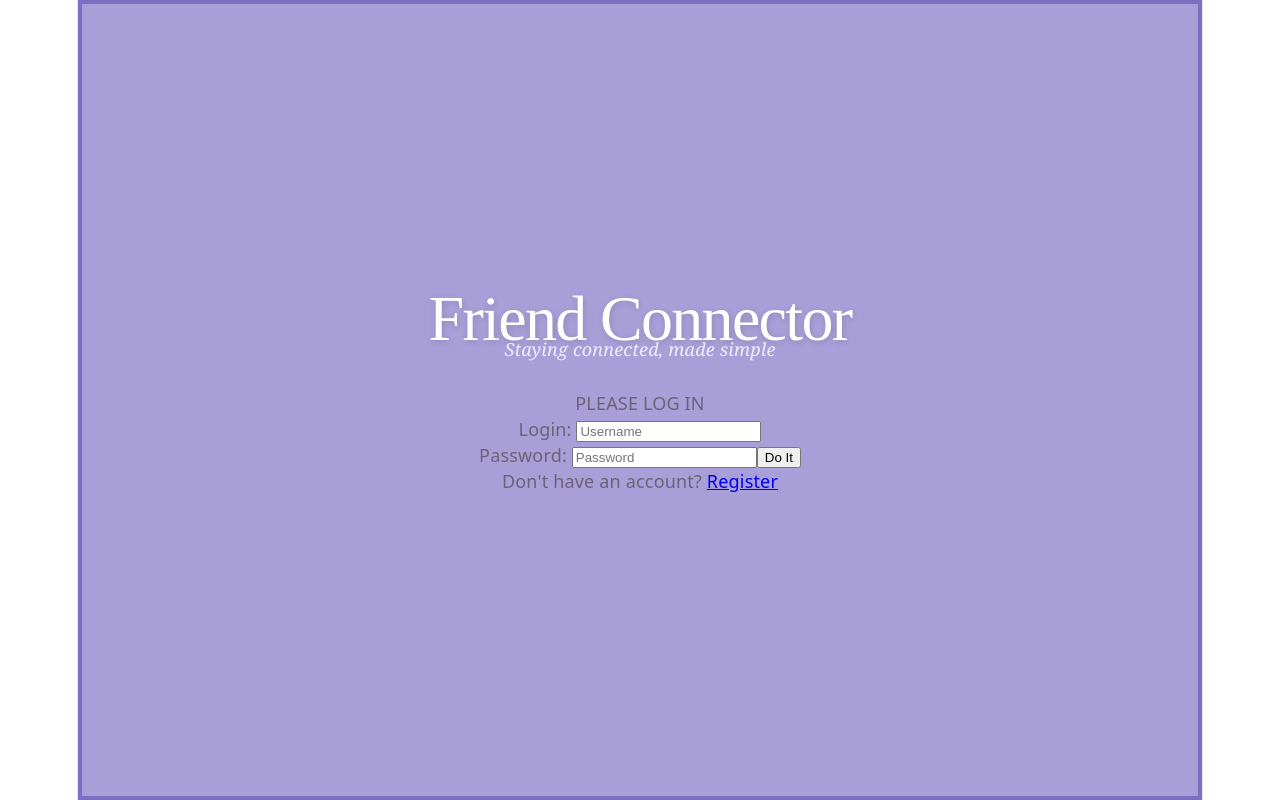
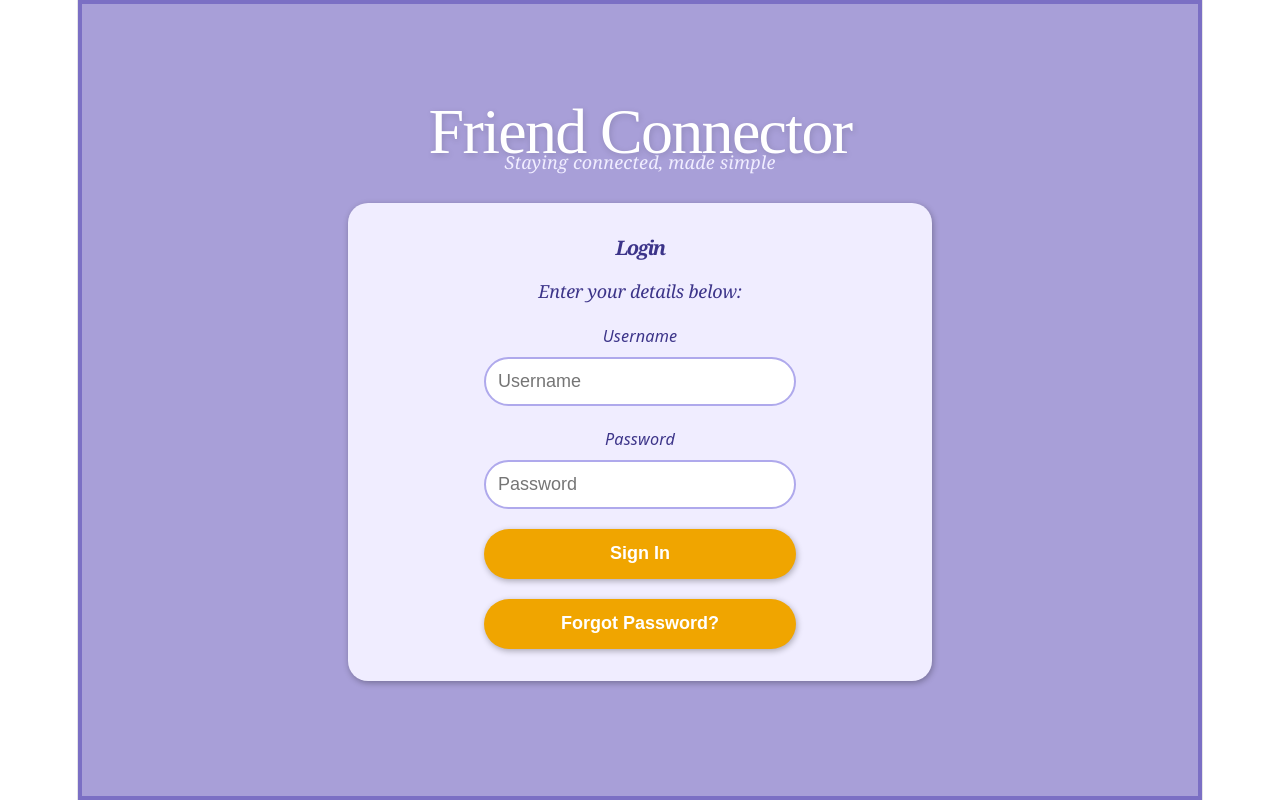
Before and after one commit to burnstravis/mern-temp, a React (Vite) app in the folder frontend/: page /login in a window 1280 px wide. Built offline with nearby package versions, Linux system fonts and the light colour scheme.

Commit message:
Added ForgotPasswor Page

```diff
--- a/frontend/src/App.tsx
+++ b/frontend/src/App.tsx
@@ -1,6 +1,7 @@
 import { BrowserRouter, Routes, Route } from "react-router-dom";
 import './App.css';
 import LoginPage from './pages/LoginPage.tsx';
+import ForgotPasswordPage from './pages/ForgotPasswordPage.tsx';
 import CardPage from './pages/CardPage.tsx';
 import RegisterPage from "./pages/RegisterPage.tsx";
 import LandingPage from "./pages/LandingPage.tsx";
@@ -19,6 +20,7 @@ function App() {
           <Route path="/" element={<LandingPage />} />
             <Route path="/register" element={<RegisterPage />} />
             <Route path="/login" element={<LoginPage />} />
+            <Route path="/forgotPassword" element={<ForgotPasswordPage />} />
             <Route element={<ProtectedRoute />}>
                 <Route path="/cards" element={<CardPage />} />
             </Route>
--- /dev/null
+++ b/frontend/src/components/ForgotPassword.tsx
@@ -0,0 +1,24 @@
+import styles from '../pages/ForgotPasswordPage.module.css';
+
+function ForgotPassword()
+{
+    return (
+        <div className={styles.forgotPasswordContainer}>
+            <h1 className={styles.forgotPassowordTitle}>Forgot Password?</h1>
+            <h2 className={styles.forgotPasswordSubTitle}>Enter the email address associated with your account and we will send you a link to reset your password.</h2>
+            <div className={styles.inputDiv}>
+                <label className={styles.inputLabel}>Email</label>
+                <div className="input-container">
+                    <input
+                        type="text"
+                        className={styles.loginField}
+                        placeholder="Username"
+                        //onChange={handleSetLoginName}
+                    />
+                </div>
+            </div>
+        </div>
+    );
+};
+
+export default ForgotPassword;
--- a/frontend/src/components/Login.tsx
+++ b/frontend/src/components/Login.tsx
@@ -2,18 +2,19 @@ import React, { useState } from 'react';
 import { buildPath } from './path';
 import { storeToken } from '../tokenStorage';
 import { jwtDecode } from 'jwt-decode';
+import { useNavigate } from 'react-router-dom';
+import styles from '../pages/LoginPage.module.css';
 // @ts-ignore
-import md5 from '../../md5';
 function Login()
 {
+    const navigate = useNavigate();
     const [message,setMessage] = useState('');
-    const [loginName,setLoginName] = React.useState('');
-    const [loginPassword,setPassword] = React.useState('');
+    const [username,setLoginName] = React.useState('');
+    const [password,setPassword] = React.useState('');
     async function doLogin(event:any) : Promise<void>
     {
         event.preventDefault();
-        const hashedPassword = md5(loginPassword);
-        var obj = {login:loginName,password:hashedPassword};
+        var obj = {login:username,password:password};
         var js = JSON.stringify(obj);
         try
         {
@@ -23,24 +24,25 @@ function Login()
                 headers: { 'Content-Type': 'application/json' }
             });
 
-            console.log('response', response);
-
             const res = await response.json();
-
-            const token = res.accessToken;
-
-            if (!token || typeof token !== 'string') {
-                setMessage("Error: No valid token received from server.");
+            if (!res.accessToken) {
+                if (res.error) {
+                    setMessage(res.error);
+                } else {
+                    setMessage("Login failed: No token received.");
+                }
                 return;
             }
 
+            const token = res.accessToken;
             storeToken(res);
-            const decoded: any = jwtDecode(token);
+
             try {
-                var ud = decoded;
-                var userId = ud.id;
-                var firstName = ud.firstName;
-                var lastName = ud.lastName;
+
+                const decoded: any = jwtDecode(token);
+                var userId = decoded.id;
+                var firstName = decoded.firstName;
+                var lastName = decoded.lastName;
 
                 if (!userId) {
                     setMessage('User/Password combination incorrect');
@@ -48,20 +50,24 @@ function Login()
                     var user = { firstName: firstName, lastName: lastName, id: userId };
                     localStorage.setItem('user_data', JSON.stringify(user));
                     setMessage('');
-
-                    window.location.href = '/login';
+                    navigate('/home');
                 }
             } catch (e) {
-                console.log(e);
+                console.error("JWT Decode Error:", e);
+                setMessage("Error processing login session.");
             }
         }
         catch(error:any)
         {
-            alert(error.toString());
+            setMessage("Server Connection Error.");
             return;
         }
 
     };
+
+    function goToForgotPassword(): void {
+        window.location.href = '/forgotPassword';
+    }
     function handleSetLoginName( e: any ) : void
     {
         setLoginName( e.target.value );
@@ -70,18 +76,53 @@ function Login()
     {
         setPassword( e.target.value );
     }
-    return(
-        <div id="loginDiv">
-            <span id="inner-title">PLEASE LOG IN</span><br />
-            Login: <input type="text" id="loginName" placeholder="Username"
-                          onChange={handleSetLoginName} /><br />
-            Password: <input type="password" id="loginPassword" placeholder="Password"
-                             onChange={handleSetPassword} />
-            <input type="submit" id="loginButton" className="buttons" value = "Do It"
-                   onClick={doLogin} />
-            <span id="loginResult">{message}</span><br />
-            <span>Don't have an account? <a href="/register">Register</a></span>
+    return (
+        <div className={styles.loginContainer}>
+            <h1 className={styles.loginTitle}>Login</h1>
+            <h2 className={styles.loginSubTitle}>Enter your details below:</h2>
+
+            <form className={styles.loginForm}>
+                <div className={styles.inputDiv}>
+                    <label className={styles.inputLabel}>Username</label>
+                    <div className="input-container">
+                        <input
+                            type="text"
+                            className={styles.loginField}
+                            placeholder="Username"
+                            onChange={handleSetLoginName}
+                        />
+                    </div>
+                </div>
+
+                <div className={styles.inputDiv}>
+                    <label className={styles.inputLabel}>Password</label>
+                    <div className="input-container">
+                        <input
+                            type="password"
+                            className={styles.passwordField}
+                            placeholder="Password"
+                            onChange={handleSetPassword}
+                        />
+                    </div>
+                </div>
+
+
+                <button type="submit"
+                        className={styles.loginButton}
+                        value="Sign in"
+                        onClick={doLogin}
+                        >Sign In</button>
+                <p className={styles.loginMessage}></p>
+
+            </form>
+                <button
+                        className={styles.forgotPasswordButton}
+                        onClick={goToForgotPassword}
+                        > Forgot Password?</button>
+
         </div>
     );
-};
+
+}
+
 export default Login;
--- /dev/null
+++ b/frontend/src/pages/ForgotPasswordPage.module.css
@@ -0,0 +1,41 @@
+.forgotPasswordContainer {
+    display: flex;
+    flex-direction: column;
+    align-items: center;
+    gap: 20px;
+    width: 100%;
+    max-width: 560px;
+    background-color: #f0edff;
+    border-radius: 20px;
+    padding: 32px;
+    box-shadow: 1px 2px 6px rgba(0, 0, 0, 0.3);
+}
+
+.forgotPasswordTitle {
+    align-self: center;
+    font-family: Georgia, 'Times New Roman', serif;
+    font-style: italic;
+    font-weight: bold;
+    font-size: 20px;
+    color: #3c3489;
+    margin: 0;
+}
+
+.ForgotPasswordSubTitle {
+    align-self: center;
+    font-family: Georgia, 'Times New Roman', serif;
+    font-style: italic;
+    font-size: 18px;
+    color: #3c3489;
+    margin: 0;
+}
+
+.inputDiv {
+    width: 60%;
+
+}
+.inputLabel {
+    text-align: left;
+    color: #3c3489;
+    margin-bottom: 0;
+}
--- /dev/null
+++ b/frontend/src/pages/ForgotPasswordPage.tsx
@@ -0,0 +1,16 @@
+import AppTitle from '../components/AppTitle';
+import ForgotPassword from '../components/ForgotPassword.tsx';
+
+
+const ForgotPasswordPage = () => {
+  return (
+    <div id="loginWrapper" className="wrapper">
+      <div id="loginContainer" className="container">
+        <AppTitle />
+        <ForgotPassword />
+      </div>
+    </div>
+  );
+};
+
+export default ForgotPasswordPage;
--- /dev/null
+++ b/frontend/src/pages/LoginPage.module.css
@@ -0,0 +1,121 @@
+.loginContainer {
+    display: flex;
+    flex-direction: column;
+    align-items: center;
+    gap: 20px;
+    width: 100%;
+    max-width: 560px;
+    background-color: #f0edff;
+    border-radius: 20px;
+    padding: 32px;
+    box-shadow: 1px 2px 6px rgba(0, 0, 0, 0.3);
+}
+
+
+
+.loginTitle {
+    align-self: center;
+    font-family: Georgia, 'Times New Roman', serif;
+    font-style: italic;
+    font-weight: bold;
+    font-size: 20px;
+    color: #3c3489;
+    margin: 0;
+}
+
+.loginSubTitle {
+    align-self: center;
+    font-family: Georgia, 'Times New Roman', serif;
+    font-style: italic;
+    font-size: 18px;
+    color: #3c3489;
+    margin: 0;
+}
+
+.loginField,
+.passwordField {
+    padding: 12px;
+    width: 100%;
+    margin: 8px 0 20px 0;
+    border: 2px solid #afa9ec;
+    border-radius: 50px;
+    font-size: 1rem;
+    transition: border-color 0.3s ease, box-shadow 0.3s ease;
+    box-sizing: border-box;
+    background-color: #fff;
+    color: #000000;
+}
+
+.loginForm label
+{
+    display: block;
+    text-align: center;
+    font-style: italic;
+    font-size: .9rem;
+}
+.loginForm {
+    width: 100%;
+    display: flex;
+    flex-direction: column;
+    align-items: center;
+}
+
+.inputDiv {
+    width: 60%;
+
+}
+.inputLabel {
+    text-align: left;
+    color: #3c3489;
+    margin-bottom: 0;
+}
+
+
+.loginField:focus,
+.passwordField:focus {
+    outline: none;
+    border-color: #3c3489;
+    box-shadow: 0 0 0 3px rgba(60, 52, 137, 0.1);
+}
+
+.loginButton{
+    height: 50px;
+    width: 60%;
+    border-radius: 50px;
+    background: #F0A500FF;
+    border: none;
+    font-size: 18px;
+    font-weight: bold;
+    color: #fff;
+    box-shadow: 1px 2px 6px rgba(0, 0, 0, 0.3);
+
+}
+
+.forgotPasswordButton{
+    height: 50px;
+    width: 60%;
+    border-radius: 50px;
+    background: #F0A500FF;
+    border: none;
+    font-size: 18px;
+    font-weight: bold;
+    color: #fff;
+    box-shadow: 1px 2px 6px rgba(0, 0, 0, 0.3);
+
+}
+
+.loginButton:hover {
+    background: rgba(240, 165, 0, 0.9);
+    transition: background-color .5s;
+    box-shadow: 1px 2px 6px rgba(0, 0, 0, 0.4);
+
+}
+
+.loginButton:active {
+    transform: scale(0.98);
+    transition: ease-in-out .03s;
+}
+
+.loginMessage {
+    text-align: center;
+}
```
Also changed, not shown: frontend/src/pages/HomePage.tsx (added, +20 -0 lines).
